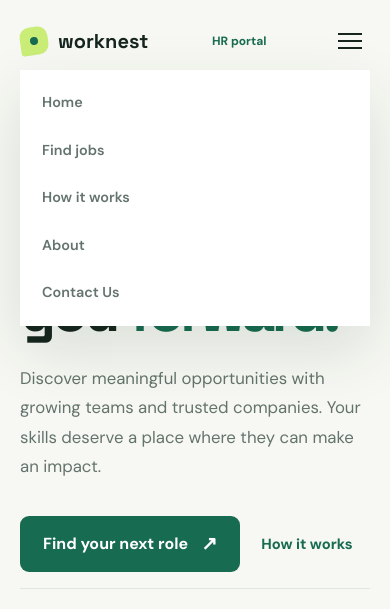
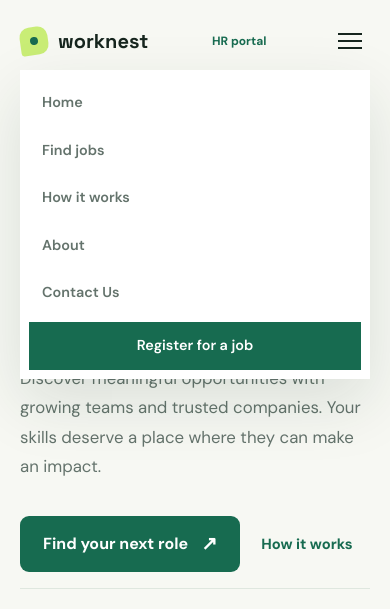
Before and after one commit to subh-ui/WorkNest, a PHP site: page /pages/index.html in a window 390 px wide, after a click that opens the changed part. Shown: the top 609 px of the page. Run offline with PHP 8.4, Linux system fonts and the light colour scheme.

Commit message:
Intial commit to WorkNest

```diff
--- a/config/database.php
+++ b/config/database.php
@@ -3,7 +3,7 @@ declare(strict_types=1);
 
 function get_database_connection(): mysqli
 {
-    $connection = new mysqli('127.0.0.1', 'root', '', 'worknest');
+    $connection = new mysqli('sql303.infinityfree.com', 'if0_42973974', 'Pj3jz0HwKR', 'if0_42973974_worknest');
 
     if ($connection->connect_errno) {
         throw new RuntimeException('Database connection failed. Import database.sql in phpMyAdmin first.');
--- a/database.sql
+++ b/database.sql
@@ -1,5 +1,3 @@
-CREATE DATABASE IF NOT EXISTS worknest CHARACTER SET utf8mb4 COLLATE utf8mb4_unicode_ci;
-USE worknest;
 
 CREATE TABLE IF NOT EXISTS users (
     id INT UNSIGNED AUTO_INCREMENT PRIMARY KEY,
--- a/pages/index.html
+++ b/pages/index.html
@@ -16,6 +16,7 @@
             <a href="#how-it-works.html">How it works</a>
             <a href="#about">About</a>
             <a href="#contact">Contact Us</a>
+            <a class="mobile-register" href="user-register.php">Register for a job</a>
         </nav>
         <div class="header-actions"><a class="text-link" href="admin-login.php">HR portal</a><a class="register-button header-register" href="user-register.php">Register for a job</a></div>
         <button class="menu-toggle" type="button" aria-label="Open navigation menu" aria-controls="site-nav" aria-expanded="false">
--- a/styles.css
+++ b/styles.css
@@ -18,6 +18,7 @@ a { color: inherit; text-decoration: none; }
 .header-actions > a + a { margin-left: 20px !important; }
 .nav-links a { color: var(--muted); font-size: .9rem; font-weight: 600; transition: color .2s ease; }
 .nav-links a:hover, .nav-links a:focus-visible { color: var(--green); }
+.mobile-register { display: none; }
 .register-button, .hero-button { align-items: center; border-radius: 9px; display: inline-flex; font-weight: 700; justify-content: center; transition: transform .2s ease, box-shadow .2s ease; }
 .register-button { background: var(--green); color: var(--white); font-size: .88rem; padding: 12px 20px; }
 .register-button:hover, .hero-button:hover { box-shadow: 0 10px 22px rgba(23, 107, 80, .2); transform: translateY(-2px); }
@@ -266,6 +267,7 @@ form button { margin-top: 8px; }
     .nav-links.is-open { display: flex; }
     .nav-links a { padding: 13px; width: 100%; }
     .header-register { display: none; }
+    .mobile-register { background: var(--green); color: var(--white) !important; display: block; margin-top: 5px; text-align: center; }
     .hero { margin-top: 0; padding: 45px 20px 55px; }
     .hero-grid { display: block; }
     h1 { font-size: clamp(3rem, 15vw, 4.6rem); }
```
Also changed, not shown: README.md.
